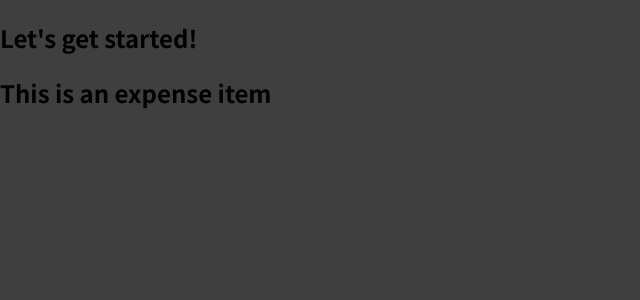
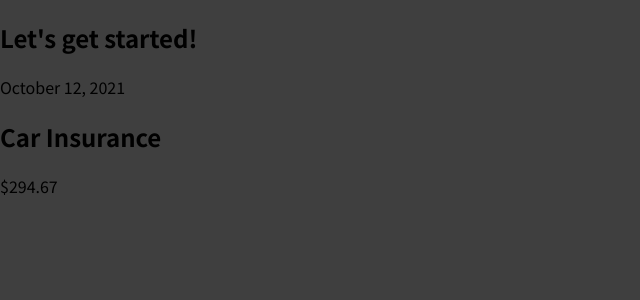
Before and after one commit to AR123456/Nora-analog-clock, a JavaScript app: page / in a window 1280 px wide. Shown: the top 300 px of the page, without its empty margins (0-640 px from the left). Built offline with nearby package versions, Linux system fonts and the light colour scheme.

Commit message:
more comples jsx

```diff
--- a/src/components/ExpenseItem.js
+++ b/src/components/ExpenseItem.js
@@ -1,6 +1,14 @@
 // a component is just a JS function !!
 function ExpenseItem() {
-  return <h2>This is an expense item</h2>;
+  return (
+    <div>
+      <div>October 12, 2021</div>
+      <div>
+        <h2>Car Insurance</h2>
+        <div>$294.67</div>
+      </div>
+    </div>
+  );
 }
 
 export default ExpenseItem;
```
